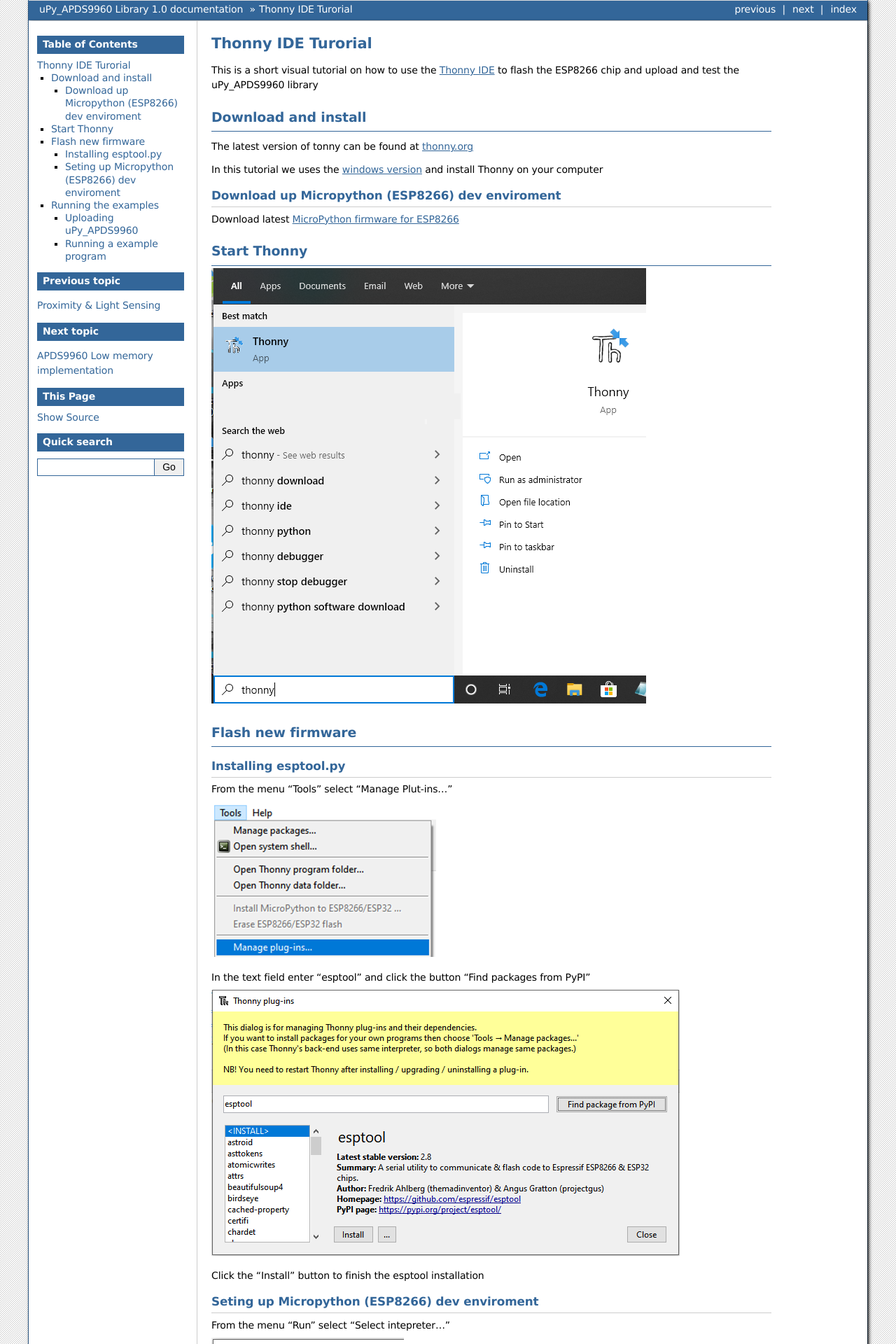
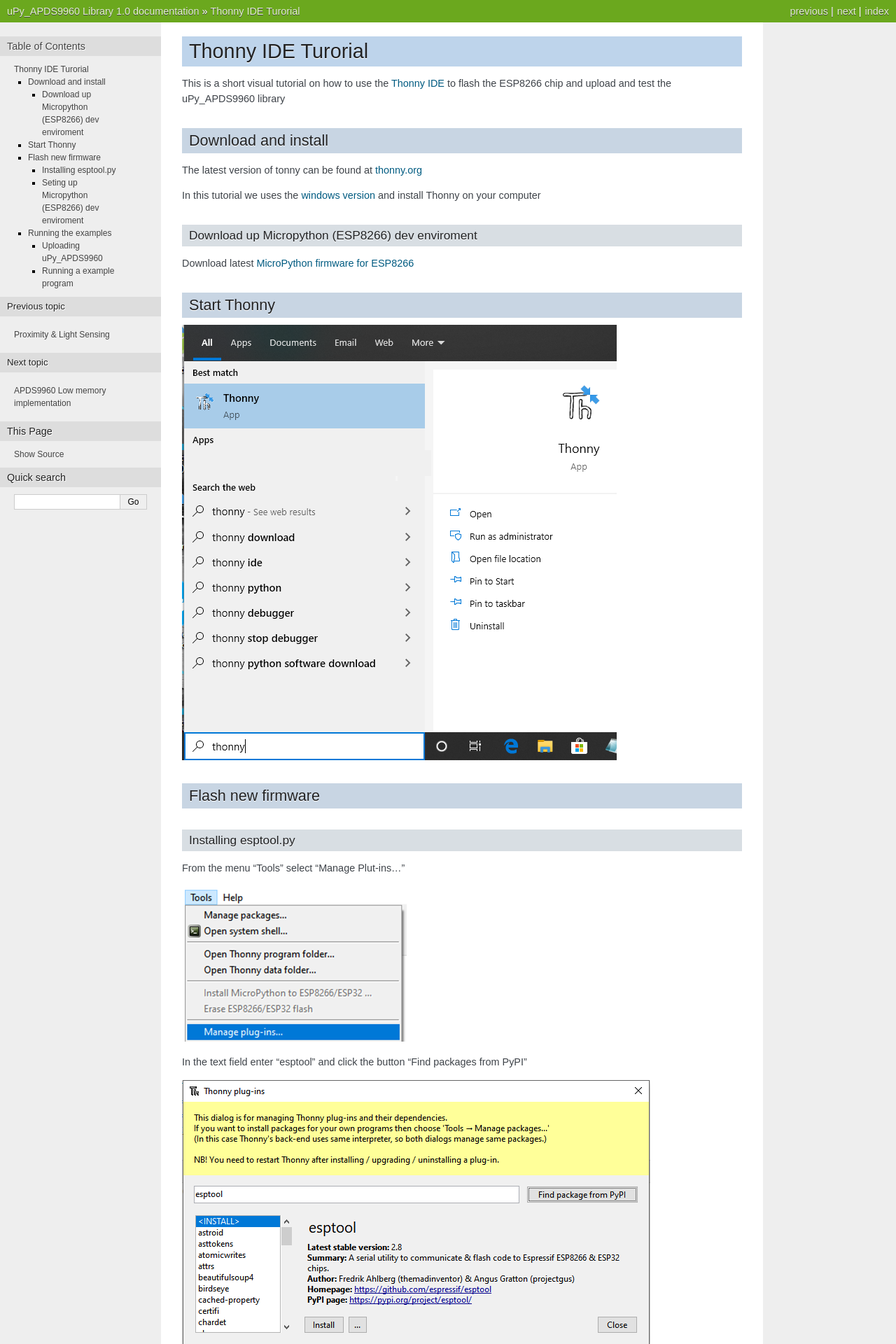
Before and after one commit to rlangoy/uPy_APDS9960, a Sphinx documentation site: the page built from docs/thonny_guide.rst, in a window 1280 px wide. Shown: the top 1920 px of the page at 70% size. Built offline with Sphinx 7.4.7, drawn with Linux system fonts in a browser that asks for light colours.

Commit message:
doc Changed to Nature theme

```diff
--- a/docs/conf.py
+++ b/docs/conf.py
@@ -70,7 +70,7 @@
 add_function_parentheses = True
 
 # The name of the Pygments (syntax highlighting) style to use.
-pygments_style = 'sphinx'
+#pygments_style = 'sphinx'
 
 # If true, `todo` and `todoList` produce output, else they produce nothing.
 todo_include_todos = False
@@ -81,25 +81,7 @@
 
 # -- Options for HTML output ----------------------------------------------
 
-# The theme to use for HTML and HTML Help pages.  See the documentation for
-# a list of builtin themes.
-#
-on_rtd = os.environ.get('READTHEDOCS', None) == 'True'
-
-#
-#if not on_rtd:  # only import and set the theme if we're building docs locally
-#    try:
-#        import sphinx_rtd_theme
-#        html_theme = 'bizstyle'
-#        html_theme_path = [sphinx_rtd_theme.get_html_theme_path(), '.']
-#    except:
-#        html_theme = 'bizstyle'
-#        html_theme_path = ['.']
-#else:
-#    html_theme_path = ['.']
-
-
-html_theme = 'bizstyle'
+html_theme = 'nature'#'bizstyle'
 # Add any paths that contain custom static files (such as style sheets) here,
 # relative to this directory. They are copied after the builtin static files,
 # so a file named "default.css" will overwrite the builtin "default.css".
```
